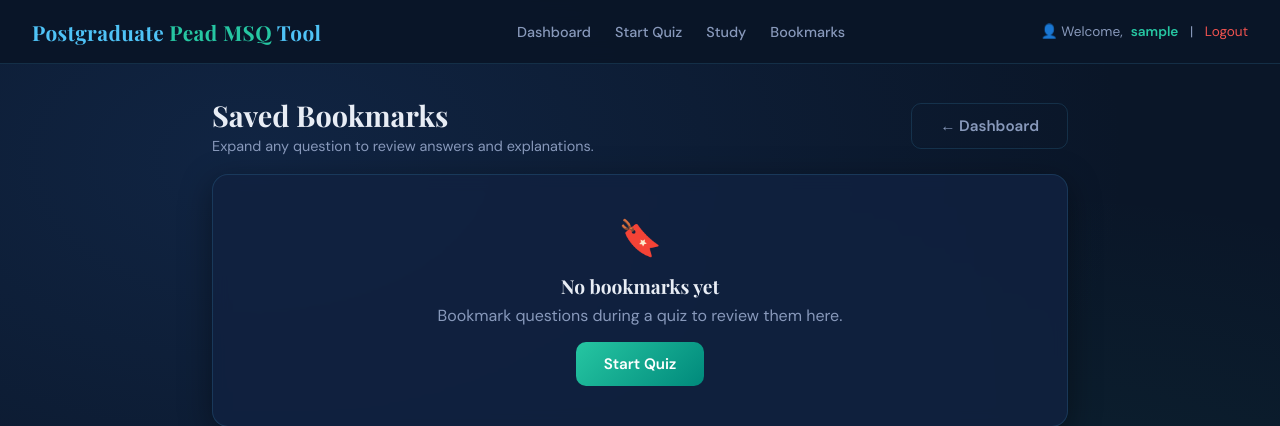
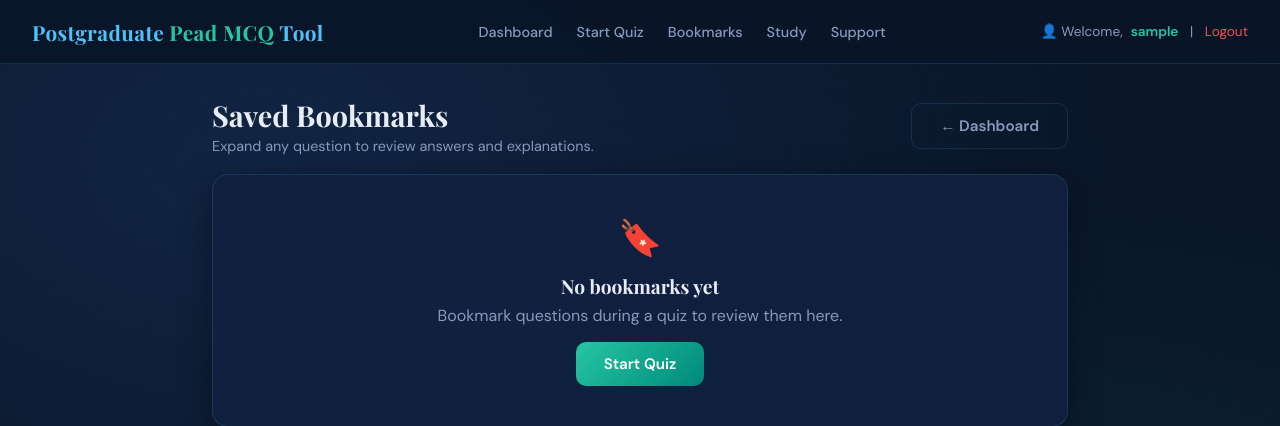
Before and after one commit to Ayodh2015/nelson-quiz-app, a Flask app: page /bookmarks in a window 1280 px wide. Shown: the top 426 px of the page. Run offline with Flask 3, Linux system fonts and the light colour scheme; the visitor is signed in with stand-in values (Sample User, id 1); data that the repository does not hold is empty; some libraries are stand-ins or nearby versions.

Commit message:
Release beta 2026.01.00.01

```diff
--- a/routes/dashboard.py
+++ b/routes/dashboard.py
@@ -4,18 +4,25 @@ from functools import wraps
 from collections import defaultdict
 import os
 import re
+import html as html_escape
 
 dashboard = Blueprint("dashboard", __name__)
 STUDY_DIR = "v22"
 TITLE_RE = re.compile(r"<title[^>]*>(.*?)</title>", re.IGNORECASE | re.DOTALL)
 TITLE_PREFIX_RE = re.compile(
-    r"^\s*(Nelson Pediatrics|Postgraduate Pead MSQ Exam Help Tool)\s*[—-]\s*",
+    r"^\s*(Nelson Pediatrics|Postgraduate Pead MCQ Exam Help Tool)\s*[—-]\s*",
     re.IGNORECASE
 )
 STUDY_BRAND_REPLACEMENTS = (
-    ("Nelson Pediatrics — ", "Postgraduate Pead MSQ Exam Help Tool — "),
-    ("Nelson Textbook of Pediatrics · 22nd Edition · 2024", "Postgraduate Pead MSQ Exam Help Tool"),
-    ("Nelson Textbook of Pediatrics · 22nd Ed. · 2024", "Postgraduate Pead MSQ Exam Help Tool"),
+    ("Nelson Pediatrics — ", "Postgraduate Pead MCQ Exam Help Tool — "),
+    ("Nelson Pediatrics · 22nd Ed · 2024", "Postgraduate Pead MCQ Exam Help Tool"),
+    ("Nelson Pediatrics · 22nd Ed. · 2024", "Postgraduate Pead MCQ Exam Help Tool"),
+    ("Nelson Textbook of Pediatrics · 22nd Edition · 2024", "Postgraduate Pead MCQ Exam Help Tool"),
+    ("Nelson Textbook of Pediatrics · 22nd Ed. · 2024", "Postgraduate Pead MCQ Exam Help Tool"),
+)
+STUDY_LINK_RE = re.compile(
+    r'(<a[^>]*\bclass="[^"]*\bsnav-link\b[^"]*"[^>]*\bhref=")([^"]+\.html)(")',
+    re.IGNORECASE
 )
 
 def login_required_custom(f):
@@ -72,6 +79,25 @@ def _get_study_pages():
 
 
 def _apply_study_page_overrides(html):
+    username = html_escape.escape(str(session.get("username", "User")))
+    global_nav = f"""
+<nav class="global-top-nav">
+  <a href="/dashboard" class="global-top-brand">Postgraduate <span>Pead MCQ</span> Tool</a>
+  <div class="global-top-links">
+    <a href="/dashboard">Dashboard</a>
+    <a href="/start">Start Quiz</a>
+    <a href="/bookmarks">Bookmarks</a>
+    <a href="/study">Study</a>
+    <a href="/support">Support</a>
+  </div>
+  <div class="global-top-user">
+    <span>Welcome, <strong>{username}</strong></span>
+    <form method="POST" action="/logout" style="display:inline;">
+      <button type="submit">Logout</button>
+    </form>
+  </div>
+</nav>
+"""
     favicon_link = """
 <link rel="icon" type="image/svg+xml" href="/static/favicon-go.svg">
 <link rel="shortcut icon" href="/static/favicon-go.svg">
@@ -95,9 +121,81 @@ def _apply_study_page_overrides(html):
   body {
     background: var(--bg) !important;
     color: var(--text) !important;
+    padding-top: 76px !important;
     background-image:
       radial-gradient(ellipse at 20% 20%, rgba(26,58,107,0.4) 0%, transparent 60%),
       radial-gradient(ellipse at 80% 80%, rgba(38,198,162,0.08) 0%, transparent 50%) !important;
+  }
+
+  .global-top-nav {
+    position: fixed !important;
+    top: 0 !important;
+    left: 0 !important;
+    right: 0 !important;
+    z-index: 9999 !important;
+    height: 64px;
+    display: flex;
+    align-items: center;
+    justify-content: space-between;
+    gap: 1rem;
+    padding: 0 1.25rem;
+    background: rgba(10, 22, 40, 0.96) !important;
+    border-bottom: 1px solid rgba(79, 195, 247, 0.15) !important;
+    backdrop-filter: blur(12px);
+  }
+
+  .global-top-brand {
+    color: var(--accent) !important;
+    text-decoration: none !important;
+    font-weight: 700;
+    font-size: 1rem;
+  }
+
+  .global-top-brand span {
+    color: var(--accent2) !important;
+  }
+
+  .global-top-links {
+    display: flex;
+    align-items: center;
+    gap: 1rem;
+    flex-wrap: wrap;
+  }
+
+  .global-top-links a {
+    color: var(--text-muted) !important;
+    text-decoration: none !important;
+    font-size: 0.88rem;
+  }
+
+  .global-top-links a:hover {
+    color: var(--accent) !important;
+  }
+
+  .global-top-user {
+    display: flex;
+    align-items: center;
+    gap: 0.55rem;
+    color: var(--text-muted) !important;
+    font-size: 0.82rem;
+    white-space: nowrap;
+  }
+
+  .global-top-user strong {
+    color: var(--accent2) !important;
+  }
+
+  .global-top-user button {
+    background: none;
+    border: none;
+    color: var(--danger);
+    cursor: pointer;
+    font-size: 0.82rem;
+  }
+
+  /* Hide page-level internal nav; use global app nav instead. */
+  .section-nav {
+    display: none !important;
   }
 
   /* Hide search UI on all study pages */
@@ -107,8 +205,52 @@ def _apply_study_page_overrides(html):
   .chapter-count {
     display: none !important;
   }
+
+  .snav-link[data-missing-study="1"] {
+    opacity: 0.45 !important;
+    filter: grayscale(25%);
+    cursor: not-allowed !important;
+    pointer-events: none !important;
+  }
+
+  .snav-link[data-missing-study="1"] .snav-title::after {
+    content: " (Coming soon)";
+    color: var(--text-dim);
+  }
 </style>
 """
+    link_router_js = """
+<script id="study-link-router">
+document.addEventListener("click", function (event) {
+  const link = event.target.closest("a[data-study-slug]");
+  if (!link) return;
+  event.preventDefault();
+  const slug = link.getAttribute("data-study-slug");
+  if (!slug) return;
+
+  const form = document.createElement("form");
+  form.method = "POST";
+  form.action = "/study";
+  form.style.display = "none";
+
+  const slugInput = document.createElement("input");
+  slugInput.type = "hidden";
+  slugInput.name = "slug";
+  slugInput.value = slug;
+  form.appendChild(slugInput);
+
+  document.body.appendChild(form);
+  form.submit();
+});
+</script>
+"""
+    body_tag_match = re.search(r"<body[^>]*>", html, re.IGNORECASE)
+    if body_tag_match:
+        tag = body_tag_match.group(0)
+        html = html.replace(tag, f"{tag}\n{global_nav}", 1)
+    else:
+        html = f"{global_nav}\n{html}"
+
     if 'rel="icon"' not in html and "rel='icon'" not in html:
         if "</head>" in html:
             html = html.replace("</head>", f"{favicon_link}\n</head>", 1)
@@ -116,8 +258,13 @@ def _apply_study_page_overrides(html):
             html = f"{favicon_link}\n{html}"
 
     if "</head>" in html:
-        return html.replace("</head>", f"{override_css}\n</head>", 1)
-    return f"{override_css}\n{html}"
+        html = html.replace("</head>", f"{override_css}\n</head>", 1)
+    else:
+        html = f"{override_css}\n{html}"
+
+    if "</body>" in html:
+        return html.replace("</body>", f"{link_router_js}\n</body>", 1)
+    return f"{html}\n{link_router_js}"
 
 
 def _sanitize_study_branding(html):
@@ -125,6 +272,20 @@ def _sanitize_study_branding(html):
     for old, new in STUDY_BRAND_REPLACEMENTS:
         cleaned = cleaned.replace(old, new)
     return cleaned
+
+
+def _rewrite_study_internal_links(html, available_slugs):
+    def replace_link(match):
+        href = match.group(2)
+        target_slug = os.path.splitext(os.path.basename(href))[0]
+        if target_slug in available_slugs:
+            return f'{match.group(1)}/study{match.group(3)} data-study-slug="{target_slug}"'
+        return (
+            f'{match.group(1)}#{match.group(3)} data-missing-study="1" '
+            f'title="This section is not uploaded yet." aria-disabled="true"'
+        )
+
+    return STUDY_LINK_RE.sub(replace_link, html)
 
 @dashboard.route("/dashboard")
 @login_required_custom
@@ -310,6 +471,7 @@ def home():
 def study():
     pages = _get_study_pages()
     pages_by_slug = {p["slug"]: p for p in pages}
+    available_slugs = set(pages_by_slug.keys())
 
     selected_slug = None
     if request.method == "POST":
@@ -323,6 +485,7 @@ def study():
             abort(404)
         html = render_template(f"{STUDY_DIR}/{page['filename']}")
         html = _sanitize_study_branding(html)
+        html = _rewrite_study_internal_links(html, available_slugs)
         return _apply_study_page_overrides(html)
 
     return render_template("study_index.html", pages=pages)
@@ -339,3 +502,10 @@ def study_page(slug):
     # Preserve old deep links but normalize to /study URL.
     session["study_slug"] = slug
     return redirect(url_for("dashboard.study"))
+
+
+@dashboard.route("/support")
+@login_required_custom
+def support():
+    buy_me_coffee_url = os.getenv("BUY_ME_COFFEE_URL", "https://buymeacoffee.com/")
+    return render_template("support.html", buy_me_coffee_url=buy_me_coffee_url)
--- a/templates/base.html
+++ b/templates/base.html
@@ -3,7 +3,7 @@
 <head>
     <meta charset="UTF-8">
     <meta name="viewport" content="width=device-width, initial-scale=1.0">
-    <title>{% block title %}Postgraduate Pead MSQ Exam Help Tool{% endblock %}</title>
+    <title>{% block title %}Postgraduate Pead MCQ Exam Help Tool{% endblock %}</title>
     <link rel="icon" type="image/svg+xml" href="{{ url_for('static', filename='favicon-go.svg') }}">
     <link rel="shortcut icon" href="{{ url_for('static', filename='favicon-go.svg') }}">
     <link href="https://fonts.googleapis.com/css2?family=Playfair+Display:wght@400;600;700&family=DM+Sans:wght@300;400;500;600&display=swap" rel="stylesheet">
@@ -322,12 +322,13 @@
 
 {% if session.get('user_id') %}
 <nav>
-    <a href="/dashboard" class="nav-brand">Postgraduate <span>Pead MSQ</span> Tool</a>
+    <a href="/dashboard" class="nav-brand">Postgraduate <span>Pead MCQ</span> Tool</a>
     <ul class="nav-links">
         <li><a href="/dashboard">Dashboard</a></li>
         <li><a href="/start">Start Quiz</a></li>
+        <li><a href="/bookmarks">Bookmarks</a></li>
         <li><a href="/study">Study</a></li>
-        <li><a href="/bookmarks">Bookmarks</a></li>
+        <li><a href="/support">Support</a></li>
     </ul>
     <div class="nav-user">
         👤 Welcome, <strong>{{ session.get('username') }}</strong> &nbsp;|&nbsp;
--- a/templates/bookmarks.html
+++ b/templates/bookmarks.html
@@ -1,5 +1,5 @@
 {% extends "base.html" %}
-{% block title %}Bookmarks — Postgraduate Pead MSQ Exam Help Tool{% endblock %}
+{% block title %}Bookmarks — Postgraduate Pead MCQ Exam Help Tool{% endblock %}
 
 {% block extra_css %}
 <style>
--- a/templates/dashboard.html
+++ b/templates/dashboard.html
@@ -1,5 +1,5 @@
 {% extends "base.html" %}
-{% block title %}Dashboard — Postgraduate Pead MSQ Exam Help Tool{% endblock %}
+{% block title %}Dashboard — Postgraduate Pead MCQ Exam Help Tool{% endblock %}
 
 {% block extra_css %}
 <style>
--- a/templates/login.html
+++ b/templates/login.html
@@ -1,5 +1,5 @@
 {% extends "base.html" %}
-{% block title %}Login — Postgraduate Pead MSQ Exam Help Tool{% endblock %}
+{% block title %}Login — Postgraduate Pead MCQ Exam Help Tool{% endblock %}
 
 {% block content %}
 <div style="min-height: 100vh; display: flex; align-items: center; justify-content: center; padding: 2rem;">
@@ -8,7 +8,7 @@
         <!-- Logo -->
         <div style="text-align: center; margin-bottom: 2.5rem;" class="fade-up">
             <div style="font-size: 3rem; margin-bottom: 0.5rem;">🏥</div>
-            <h1 style="font-size: 2rem; color: var(--accent); margin-bottom: 0.25rem;">Postgraduate Pead MSQ Exam Help Tool</h1>
+            <h1 style="font-size: 2rem; color: var(--accent); margin-bottom: 0.25rem;">Postgraduate Pead MCQ Exam Help Tool</h1>
             <p style="color: var(--text-muted); font-size: 0.9rem;">Evidence-based pediatric learning</p>
         </div>
 
--- a/templates/quiz.html
+++ b/templates/quiz.html
@@ -1,5 +1,5 @@
 {% extends "base.html" %}
-{% block title %}Question {{ current }} — Postgraduate Pead MSQ Exam Help Tool{% endblock %}
+{% block title %}Question {{ current }} — Postgraduate Pead MCQ Exam Help Tool{% endblock %}
 
 {% block extra_css %}
 <style>
--- a/templates/register.html
+++ b/templates/register.html
@@ -1,5 +1,5 @@
 {% extends "base.html" %}
-{% block title %}Register — Postgraduate Pead MSQ Exam Help Tool{% endblock %}
+{% block title %}Register — Postgraduate Pead MCQ Exam Help Tool{% endblock %}
 
 {% block content %}
 <div style="min-height: 100vh; display: flex; align-items: center; justify-content: center; padding: 2rem;">
--- a/templates/results.html
+++ b/templates/results.html
@@ -1,5 +1,5 @@
 {% extends "base.html" %}
-{% block title %}Results — Postgraduate Pead MSQ Exam Help Tool{% endblock %}
+{% block title %}Results — Postgraduate Pead MCQ Exam Help Tool{% endblock %}
 
 {% block extra_css %}
 <style>
--- a/templates/start_quiz.html
+++ b/templates/start_quiz.html
@@ -1,5 +1,5 @@
 {% extends "base.html" %}
-{% block title %}Start Quiz — Postgraduate Pead MSQ Exam Help Tool{% endblock %}
+{% block title %}Start Quiz — Postgraduate Pead MCQ Exam Help Tool{% endblock %}
 
 {% block extra_css %}
 <style>
--- a/templates/study_index.html
+++ b/templates/study_index.html
@@ -1,5 +1,5 @@
 {% extends "base.html" %}
-{% block title %}Study Hub — Postgraduate Pead MSQ Exam Help Tool{% endblock %}
+{% block title %}Study Hub — Postgraduate Pead MCQ Exam Help Tool{% endblock %}
 
 {% block extra_css %}
 <style>
```
